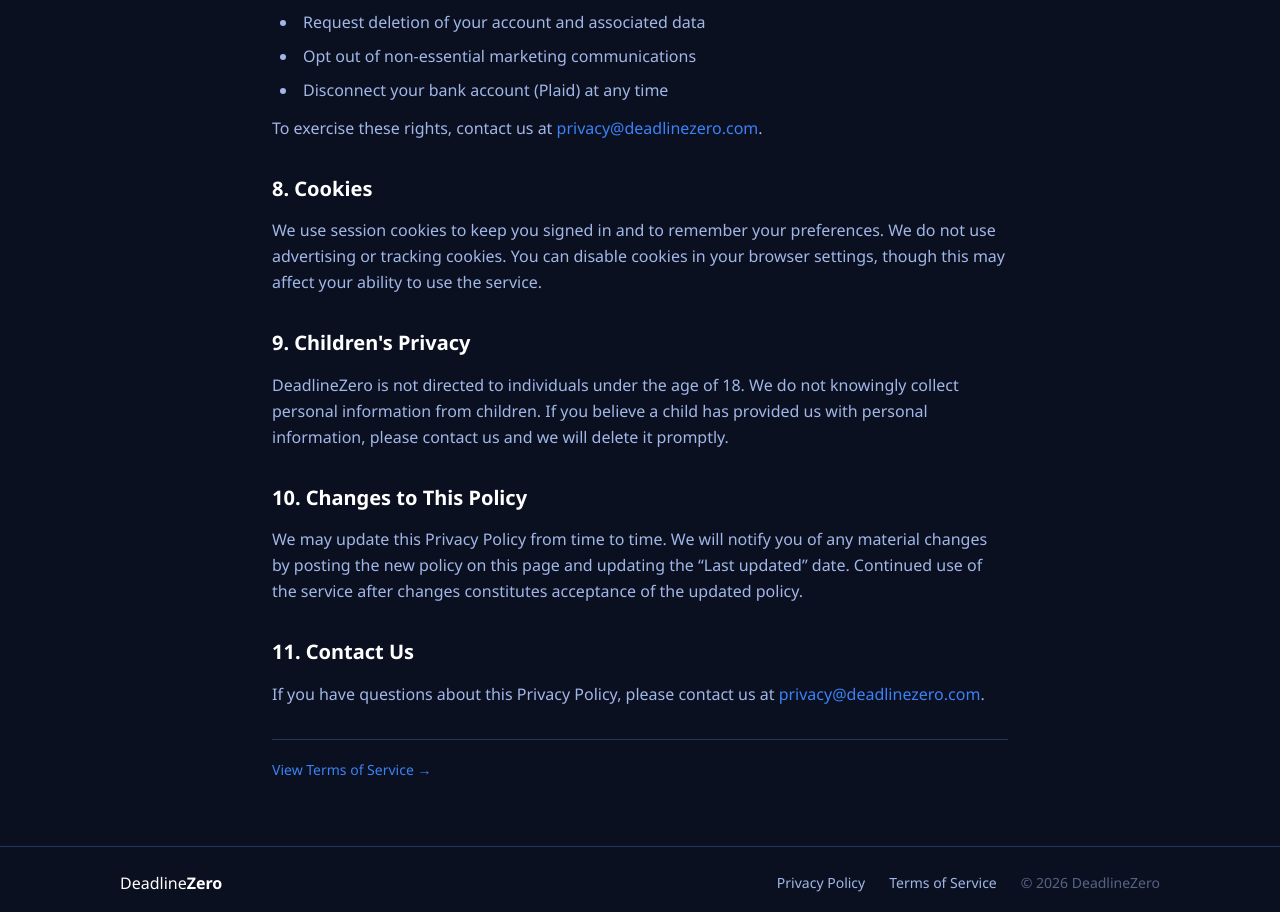
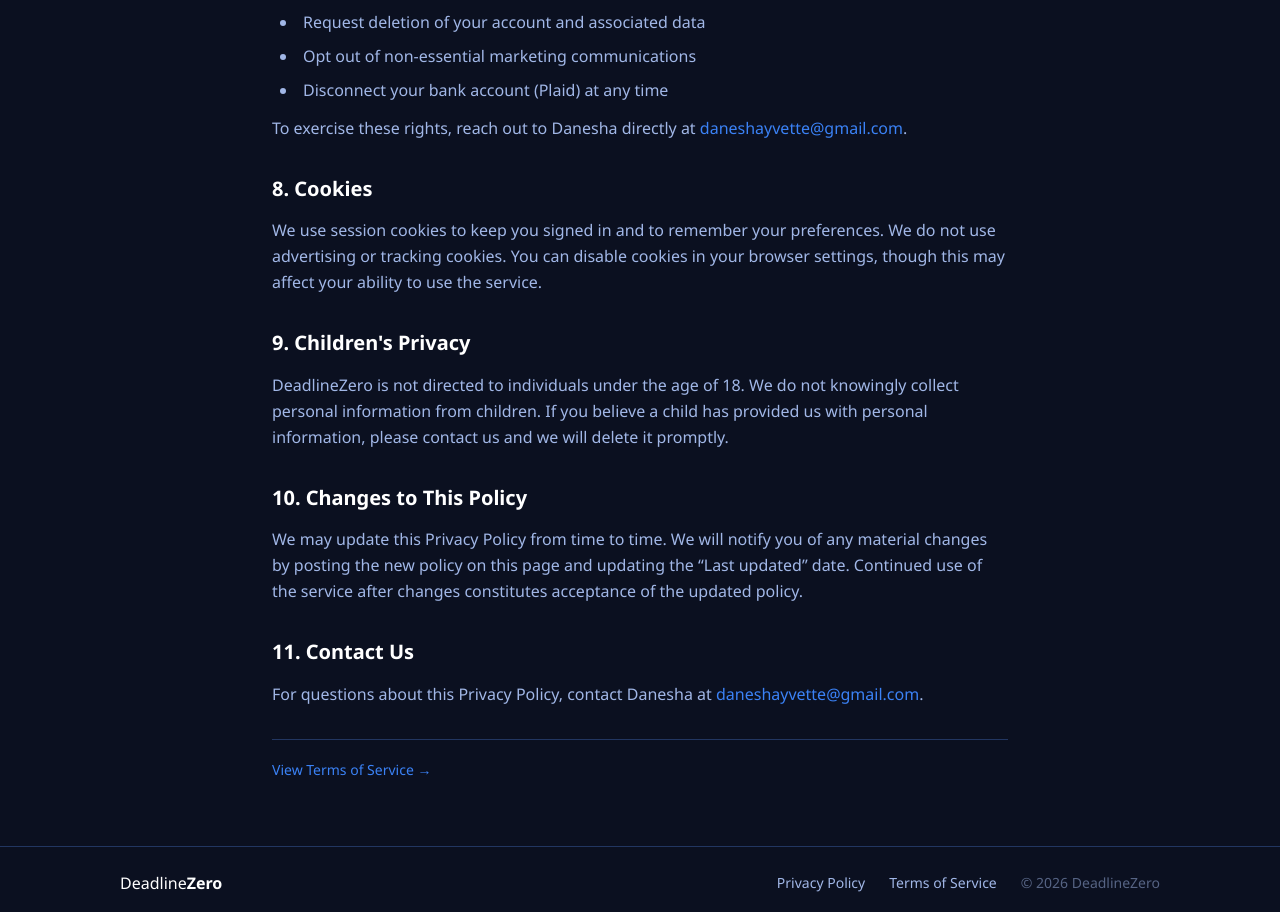
Before and after one commit to daneshaux/deadlinezero, a Next.js app: page /privacy in a window 1280 px wide. Shown: the part 2126-3038 px from the top of the page. Built offline with nearby package versions, Linux system fonts and the light colour scheme.

Commit message:
update privacy policy and terms

```diff
--- a/app/(public)/privacy/page.tsx
+++ b/app/(public)/privacy/page.tsx
@@ -123,9 +123,9 @@
               <li>Disconnect your bank account (Plaid) at any time</li>
             </ul>
             <p>
-              To exercise these rights, contact us at{' '}
-              <a href="mailto:privacy@deadlinezero.com" className="text-[#3B82F6] hover:underline">
-                privacy@deadlinezero.com
+              To exercise these rights, reach out to Danesha directly at{' '}
+              <a href="mailto:daneshayvette@gmail.com" className="text-[#3B82F6] hover:underline">
+                daneshayvette@gmail.com
               </a>.
             </p>
           </section>
@@ -160,9 +160,9 @@
           <section className="flex flex-col gap-3">
             <h2 className="text-[20px] font-bold text-white">11. Contact Us</h2>
             <p>
-              If you have questions about this Privacy Policy, please contact us at{' '}
-              <a href="mailto:privacy@deadlinezero.com" className="text-[#3B82F6] hover:underline">
-                privacy@deadlinezero.com
+              For questions about this Privacy Policy, contact Danesha at{' '}
+              <a href="mailto:daneshayvette@gmail.com" className="text-[#3B82F6] hover:underline">
+                daneshayvette@gmail.com
               </a>.
             </p>
           </section>
--- a/app/(public)/terms/page.tsx
+++ b/app/(public)/terms/page.tsx
@@ -195,9 +195,9 @@
           <section className="flex flex-col gap-3">
             <h2 className="text-[20px] font-bold text-white">13. Contact Us</h2>
             <p>
-              If you have questions about these Terms, please contact us at{' '}
-              <a href="mailto:legal@deadlinezero.com" className="text-[#3B82F6] hover:underline">
-                legal@deadlinezero.com
+              For questions about these Terms, contact Danesha at{' '}
+              <a href="mailto:daneshayvette@gmail.com" className="text-[#3B82F6] hover:underline">
+                daneshayvette@gmail.com
               </a>.
             </p>
           </section>
```
